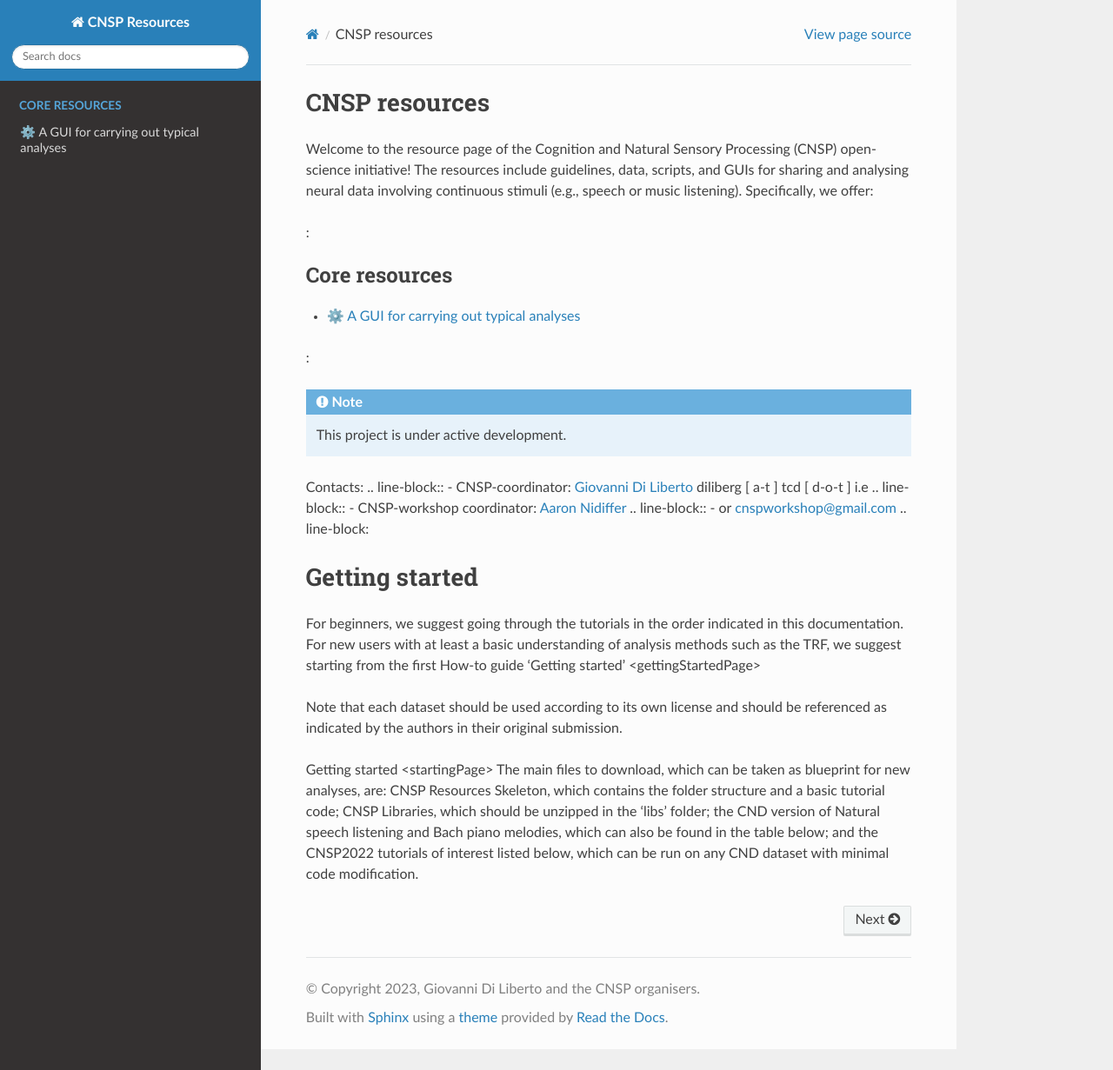
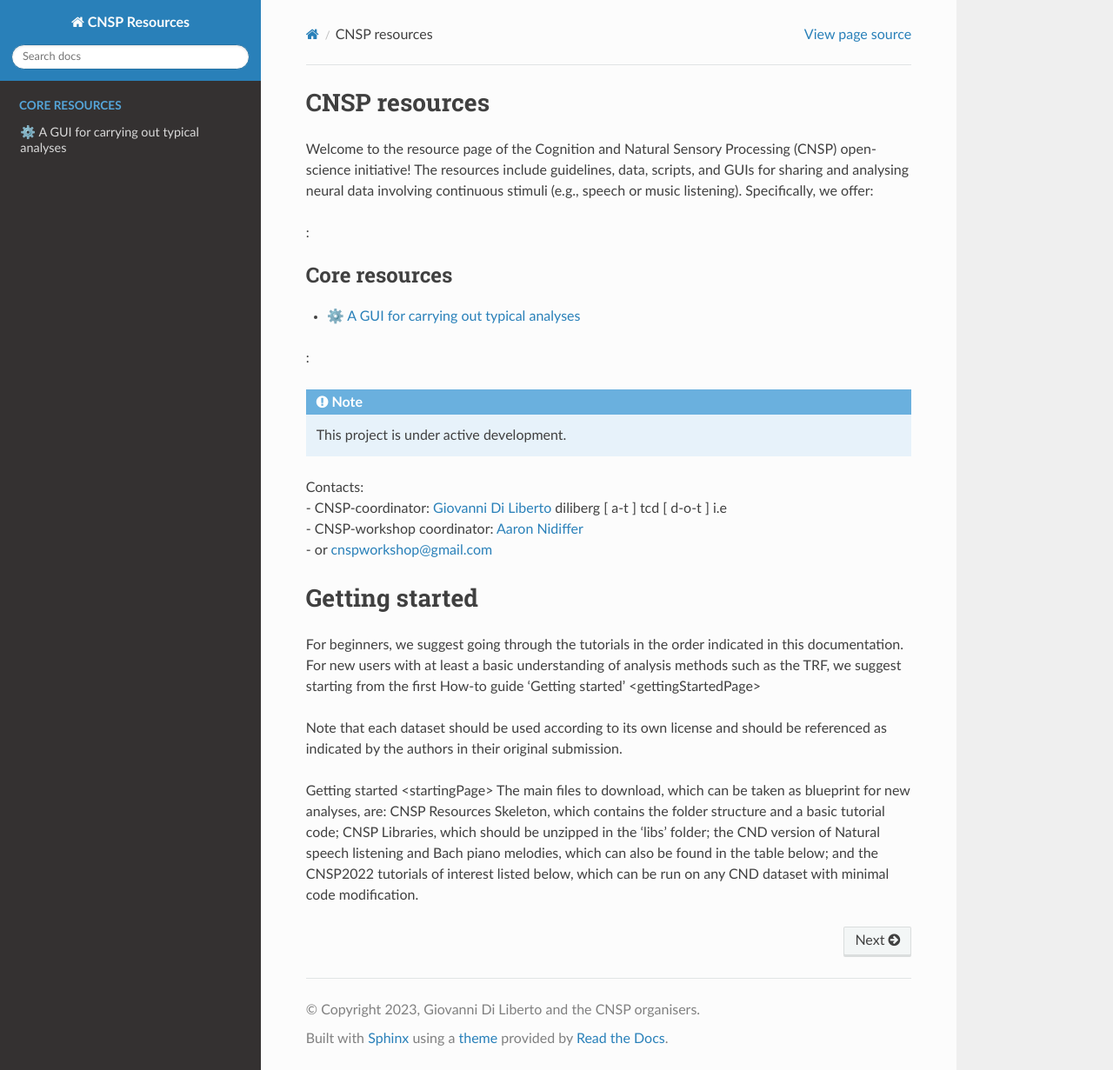
Before and after one commit to CNSP-Workshop/CNSP-resources, a Sphinx documentation site: the page built from docs/index.rst, in a window 1280 px wide and 1231 px high. Shown: the whole window at 87% size. Built offline with Sphinx 7.4.7 and the Read the Docs theme 2.0.0, drawn with Linux system fonts in a browser that asks for light colours; pages that are not in the unit, such as notebooks, are missing from menus.

Commit message:
Update index.rst

```diff
--- a/docs/index.rst
+++ b/docs/index.rst
@@ -24,10 +24,10 @@ The resources include guidelines, data, scripts, and GUIs for sharing and analys
 
 .. note::
    This project is under active development.
-Contacts: .. line-block::
-- CNSP-coordinator: `Giovanni Di Liberto <https://www.diliberg.net/>`_ diliberg [ a-t ] tcd [ d-o-t ] i.e .. line-block::
-- CNSP-workshop coordinator: `Aaron Nidiffer <https://arnndffr.us/>`_ .. line-block::
-- or cnspworkshop@gmail.com .. line-block::
+Contacts: |br|
+- CNSP-coordinator: `Giovanni Di Liberto <https://www.diliberg.net/>`_ diliberg [ a-t ] tcd [ d-o-t ] i.e |br|
+- CNSP-workshop coordinator: `Aaron Nidiffer <https://arnndffr.us/>`_ |br|
+- or cnspworkshop@gmail.com
 
 Getting started
 ===============
@@ -39,3 +39,9 @@ Note that each dataset should be used according to its own license and should be
 
 Getting started <startingPage>
 The main files to download, which can be taken as blueprint for new analyses, are: CNSP Resources Skeleton, which contains the folder structure and a basic tutorial code; CNSP Libraries, which should be unzipped in the 'libs' folder; the CND version of Natural speech listening and Bach piano melodies, which can also be found in the table below; and the CNSP2022 tutorials of interest listed below, which can be run on any CND dataset with minimal code modification.
+
+
+
+.. |br| raw:: html
+
+      <br>
```
